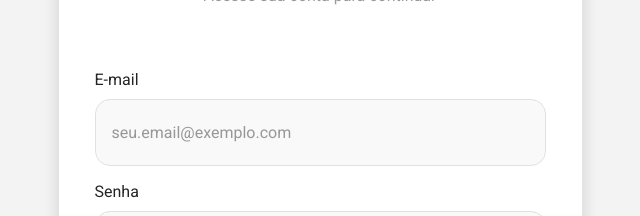
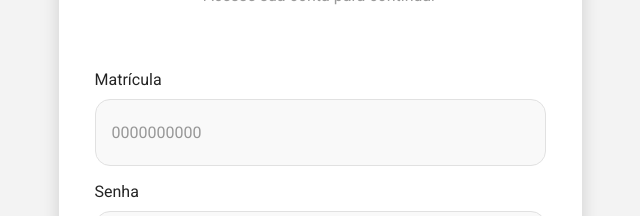
Before and after one commit to campoos/Front-End-TCC-, a React (Vite) app in the folder analityca-ai/: page /login in a window 1280 px wide. Shown: the part 221-437 px from the top of the page, without its empty margins (320-960 px from the left). Built offline with nearby package versions, Linux system fonts and the light colour scheme; what chartjs-plugin-datalabels would draw is missing.

Commit message:
FIX restricao login

```diff
--- a/analityca-ai/src/pages/login/Login.jsx
+++ b/analityca-ai/src/pages/login/Login.jsx
@@ -1,11 +1,28 @@
 import './Login.css'
 import { Link, useNavigate } from "react-router-dom";
+import { useState } from 'react';
 
 import setaVoltar from '../../assets/seta-voltar.png';
 
 function LoginPage() {
 
   const navigate = useNavigate()
+
+  const [matricula, setMatricula] = useState('');
+
+  const handleOnlyNumbers = (e) => {
+      const onlyNums = e.target.value.replace(/\D/g, '');
+
+      setMatricula(onlyNums.substring(0, 11));
+  };
+
+  const handleSubmit = (e) => {
+      e.preventDefault();
+
+      if (e.target.checkValidity()) {
+          navigate("/dashboards");
+      }
+  };
 
   return (
     <main>
@@ -19,19 +36,14 @@ function LoginPage() {
             <p>Acesse sua conta para continuar</p>
           </div>
 
-          <form onSubmit={(e) => {
-            e.preventDefault();
-            if (e.target.checkValidity()) {
-              navigate("/dashboards");
-            }
-          }}>
+          <form onSubmit={handleSubmit}>
             <div className="grupoInput">
-              <label for="email">E-mail</label>
-              <input type="email" id='email' name='email' placeholder='seu.email@exemplo.com' required/>
+              <label for="matricula">Matrícula</label>
+              <input type="text" id='matricula' name='matricula' placeholder='0000000000' maxLength={10} minLength={10} value={matricula} onChange={handleOnlyNumbers} required/>
             </div>
             <div className="grupoInput">
               <label for="senha">Senha</label>
-              <input type="password" id='senha' name='senha' placeholder='•••••••••••' minLength={6} required/>
+              <input type="password" id='senha' name='senha' placeholder='•••••••••••' minLength={8} maxLength={20} required/>
             </div>
 
             <div id="opcoesForm">
```
